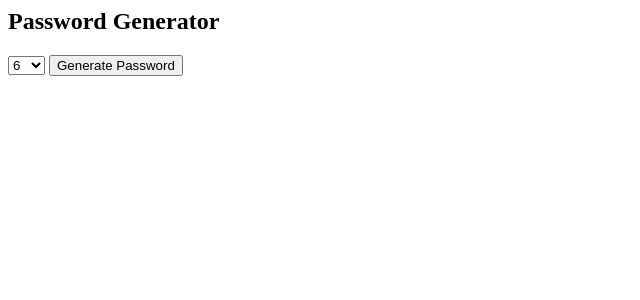
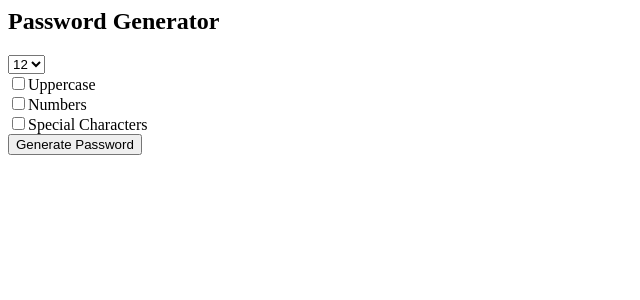
Before and after one commit to Ioan93Andrei/Password-Generator-Django, a Django app: page / in a window 1280 px wide. Shown: the top 300 px of the page, without its empty margins (0-640 px from the left). Run offline with Django 3.2, Linux system fonts and the light colour scheme.

Commit message:
the generator is functional

```diff
--- a/generator/templates/generator/home.html
+++ b/generator/templates/generator/home.html
@@ -1,13 +1,27 @@
 <h2>Password Generator</h2>
 
 <form action="{% url 'password' %}">
-  <select name="Length">
+  <select name="length">
     <option value="6">6</option>
     <option value="7">7</option>
     <option value="8">8</option>
     <option value="9">9</option>
     <option value="10">10</option>
+    <option value="11">11</option>
+    <option value="12" selected ="selected">12</option>
+    <option value="13">13</option>
+    <option value="14">14</option>
   </select>
+
+<br />
+  <input type="checkbox" name="uppercase">Uppercase
+<br />
+
+<input type="checkbox" name="numbers">Numbers
+<br />
+
+<input type="checkbox" name="special">Special Characters
+<br />
 
   <input type="submit" value="Generate Password">
 </form>
--- a/generator/templates/generator/password.html
+++ b/generator/templates/generator/password.html
@@ -1 +1,2 @@
-PASSWORD
+<h1>You're password is:</h1>
+<h2>{{ password }}</h2>
--- a/generator/views.py
+++ b/generator/views.py
@@ -1,9 +1,28 @@
 from django.shortcuts import render
 from django.http import HttpResponse
 from django.shortcuts import render
+import random
 # Create your views here.
 def home(request):
   return render(request, "generator/home.html", {"password": "123456abc"})
 
 def password(request):
-  return render(request, "generator/password.html")
+
+  low_characters = list("qwertyuiopasdfghjklzxcvbnm")
+  length = int(request.GET.get("length", 12))
+
+  if request.GET.get("uppercase"):
+    low_characters.extend(list("QWERTYUIOPASDFGHJKLZXCVBNM"))
+
+  if request.GET.get("special"):
+    low_characters.extend(list("!@#$%^&*?`()~"))
+
+  if request.GET.get("numbers"):
+    low_characters.extend(list("0123456789"))
+
+  thepassword = ""
+
+  for x in range(length):
+    thepassword += random.choice(low_characters)
+
+  return render(request, "generator/password.html", {"password": thepassword })
```
